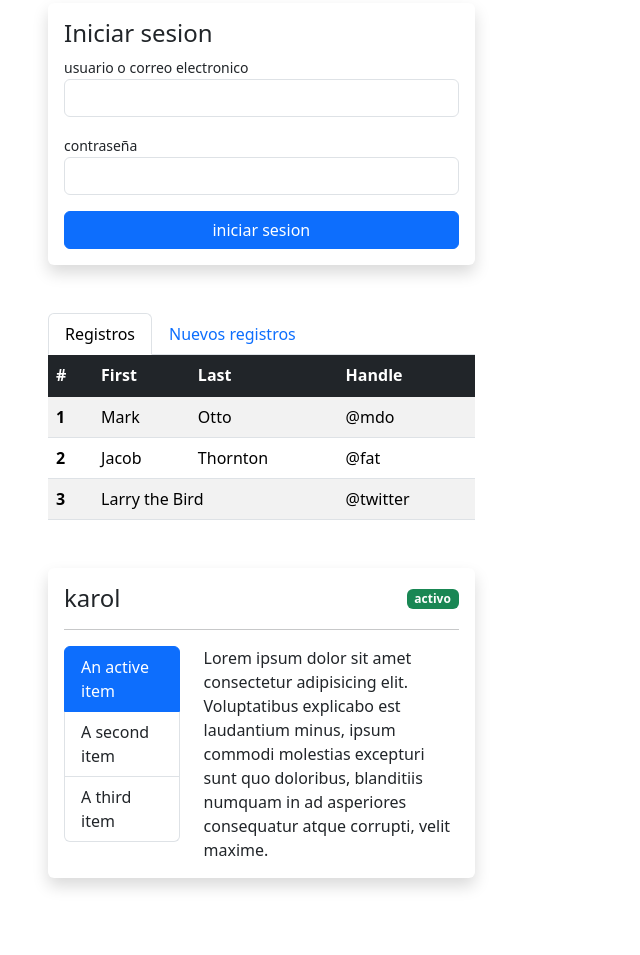
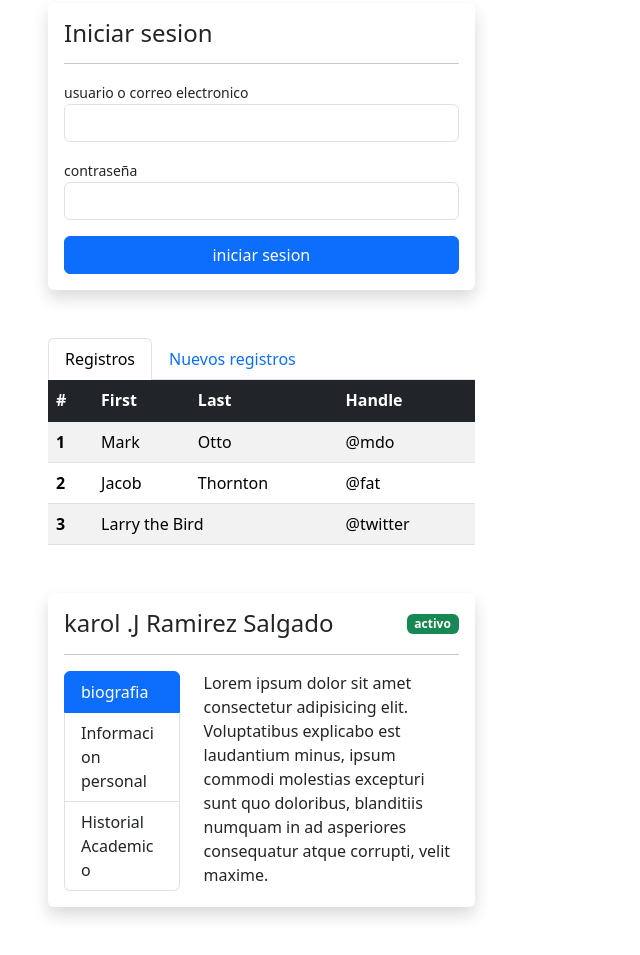
Before and after one commit to jozefRS/RSKJ_REU1C, a plain HTML site: page index.html in a window 1280 px wide. Shown: the part 488-1443 px from the top of the page, without its empty margins (0-640 px from the left). Before the commit the page ends 1414 px from the top, so only its background shows below. Drawn offline with nearby package versions, Linux system fonts and the light colour scheme.

Commit message:
[first commit] subida del commit corregido

```diff
--- a/index.html
+++ b/index.html
@@ -33,6 +33,7 @@
     <div class="card border-0 shadow">
         <div class="card-body">
             <h4>Iniciar sesion</h4>
+            <hr>
             <div class="row g-3">
                 <div class="col-12">
                     <label><small>usuario o correo electronico</small></label>
@@ -95,16 +96,16 @@
     <div class="card border-0 shadow">
         <div class="card-body">
             <div class="d-flex align-items-center">
-                <h4 class="m-0">karol</h4>
+                <h4 class="m-0">karol .J Ramirez Salgado</h4>
                 <span class="badge bg-success ms-auto">activo</span>
             </div>
             <hr>
             <div class="row">
                 <div class="col-4">
                     <ul class="list-group">
-                        <li class="list-group-item active" aria-current="true">An active item</li>
-                        <li class="list-group-item">A second item</li>
-                        <li class="list-group-item">A third item</li>
+                        <li class="list-group-item active" aria-current="true">biografia</li>
+                        <li class="list-group-item">Informacion personal</li>
+                        <li class="list-group-item">Historial Academico</li>
 
                       </ul>
                 </div>
```
